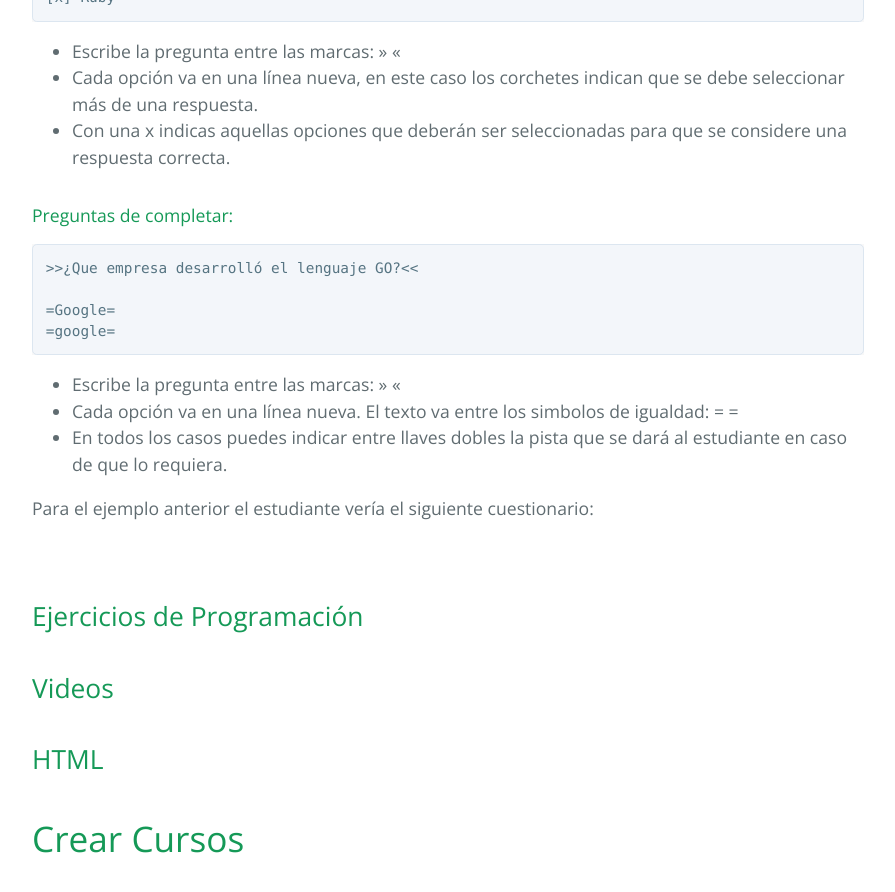
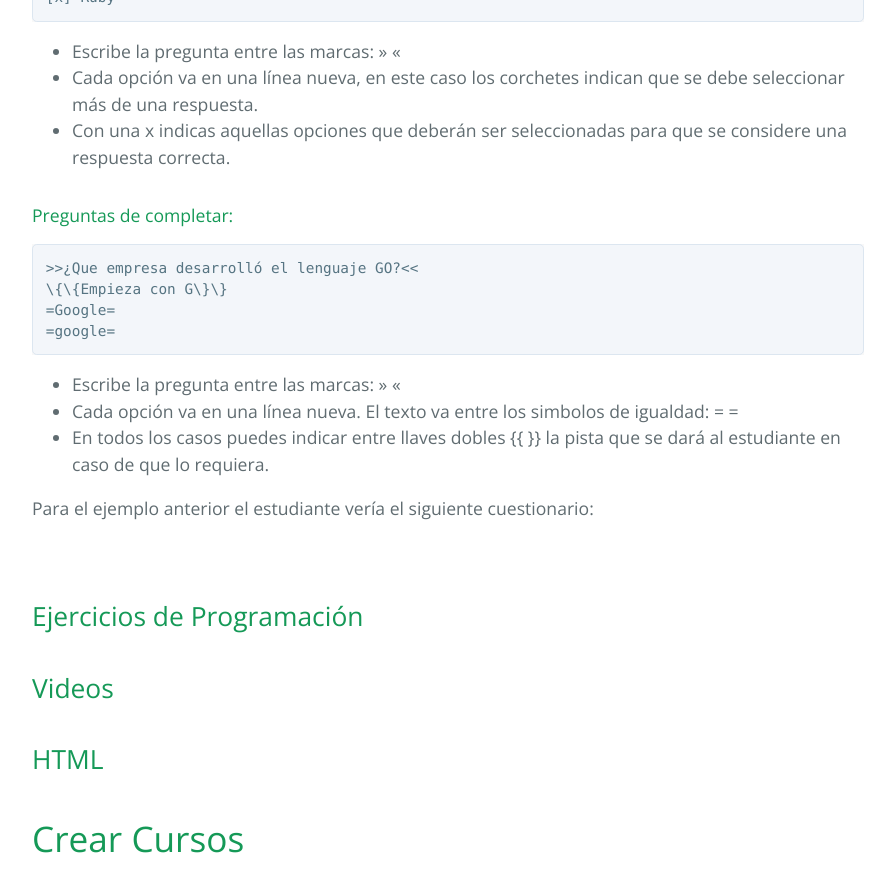
Before and after one commit to mariosky/protoboard-old, a Jekyll site: the page built from docs/doc-es/index.md, in a window 1280 px wide and 900 px high, scrolled down 1225 px. Shown: the top 892 px of the window, without its empty margins (192-1087 px from the left). Built offline with Jekyll 4.4.1, drawn with Linux system fonts in a browser that asks for light colours; our own code applies the rules of GitHub Pages for plain Markdown files.

Commit message:
Scape {{}}

````diff
--- a/docs/doc-es/index.md
+++ b/docs/doc-es/index.md
@@ -49,13 +49,13 @@ que se considere una respuesta correcta.
 #### Preguntas de completar:
 ```
 >>¿Que empresa desarrolló el lenguaje GO?<<
-{{Empieza con G}}
+\{\{Empieza con G\}\}
 =Google=
 =google=
 ```
 * Escribe la pregunta entre las marcas: >>  <<
 * Cada opción va en una línea nueva. El texto va entre los simbolos de igualdad: = =
-* En todos los casos puedes indicar entre llaves dobles {{ }} la pista que se dará al
+* En todos los casos puedes indicar entre llaves dobles \{\{ \}\} la pista que se dará al
 estudiante en caso de que lo requiera.
 
 Para el ejemplo anterior el estudiante vería el siguiente cuestionario:
````
